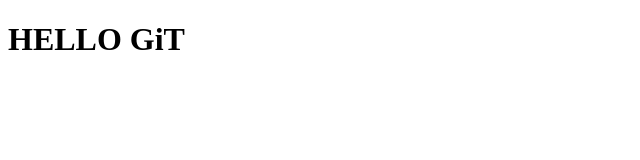
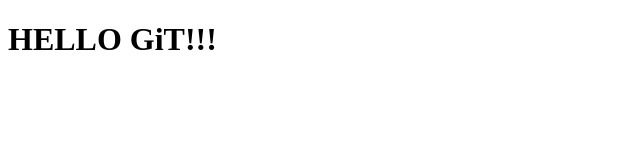
Before and after one commit to MariuszKwasniewski/git-course-4, a plain HTML site: page index.html in a window 1280 px wide. Shown: the full height of the page, 0-640 px from the left. Drawn offline with Linux system fonts and the light colour scheme.

Commit message:
Hello git!!! Changed

```diff
--- a/index.html
+++ b/index.html
@@ -7,7 +7,7 @@
     <title>ISA GIT COURSe 4</title>
 </head>
 <body>
-  <h1>  HELLO GiT</h1>
+  <h1>  HELLO GiT!!!</h1>
 
 
 </body>
```
